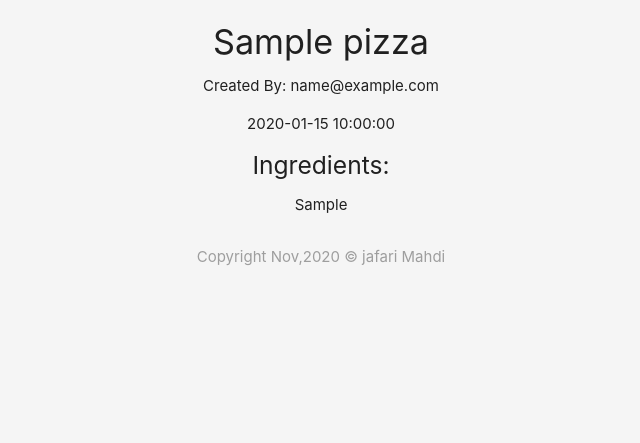
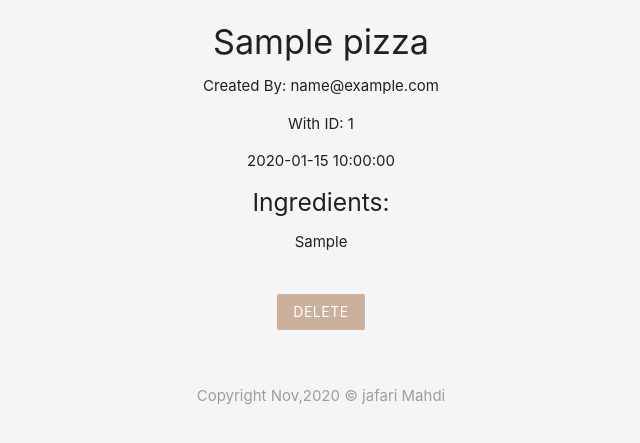
Before and after one commit to jafarimahdi/Mighelp-Training, a PHP site: page /details.php?id=1 in a window 1280 px wide. Shown: the part 64-507 px from the top of the page, without its empty margins (319-959 px from the left). Run offline with PHP 8.4, Linux system fonts and the light colour scheme; tables that the repository leaves empty or names only in its code hold one stand-in row (values such as "Sample post").

Commit message:
delete item

```diff
--- a/php&mySql/www/project/ninja/details.php
+++ b/php&mySql/www/project/ninja/details.php
@@ -3,12 +3,27 @@
 // check the get request id parameter
 include 'config/db_connect.php';
 
-// -1
+if(isset($_POST['delete'])){
+    $id_to_delete = mysqli_real_escape_string($conn, $_POST['id_to_delete']);
+
+    // use the double quotation is important " "
+    $sql = "DELETE FROM pizzas WHERE id = $id_to_delete";
+
+    if(mysqli_query($conn, $sql)){
+        // success
+        header('Location:index.php');
+    }{
+        //failure
+        echo 'query error:' . mysqli_error($conn);
+    }
+}
+
+    // -1
 if ( isset( $_GET['id'] ) ) {
-    // -2 check the dataBase hae this id
+    // -2 check the dataBase has this id
     $id = mysqli_real_escape_string( $conn, $_GET['id'] );
 
-    //-3 make sql select
+    //-3 select the data from dataBase
     $sql = "SELECT * FROM pizzas WHERE id = $id";
 
     //-4 get query result
@@ -20,23 +35,28 @@ if ( isset( $_GET['id'] ) ) {
     // -6 make it free
     mysqli_free_result( $result );
     mysqli_close( $conn );
-
-    // print_r( $pizza );
-
 }
 
 ?>
 <!DOCTYPE html>
 <html lang="en">
+    <?php include 'template/header.php';?>
 
-    <?php include 'template/header.php';?>
     <div class="container center">
         <?php if ( $pizza ): ?>
+
             <h4><?php echo htmlspecialchars( $pizza['title'] ); ?></h4>
             <p> Created By: <?php echo htmlspecialchars( $pizza['email'] ); ?></p>
+            <p> With ID: <?php echo htmlspecialchars( $pizza['id'] ); ?></p>
             <p><?php echo date($pizza['created_at']); ?></p>
             <h5>Ingredients: </h5>
             <p><?php echo htmlspecialchars( $pizza['ingredients'] ); ?></p>
+
+            <!-- Delete Form  -->
+            <form action="details.php" method="POST">
+                <input type="hidden" name ="id_to_delete" value ="<?php echo $pizza['id']?> ;">
+                <input type="submit" name="delete" value ="Delete" class="btn brand z-depth-0">
+            </form>
         <?php else: ?>
             <h5>No such pizza exists </h5>
 
```
